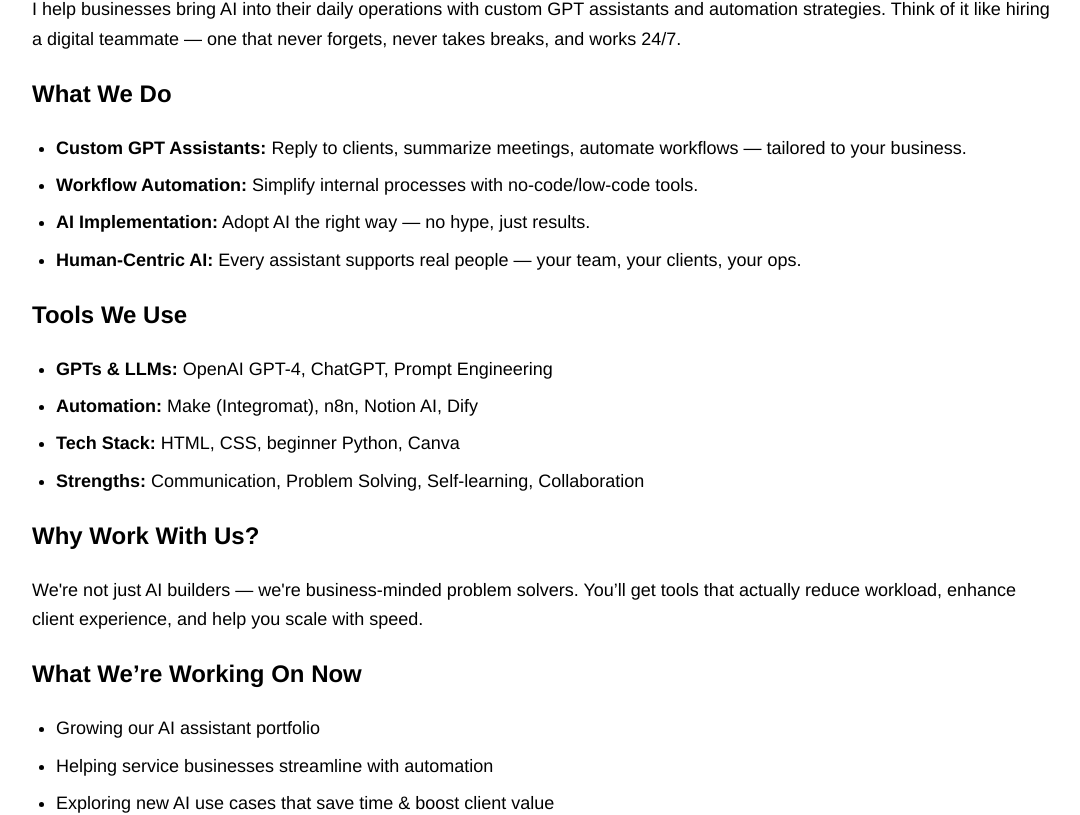
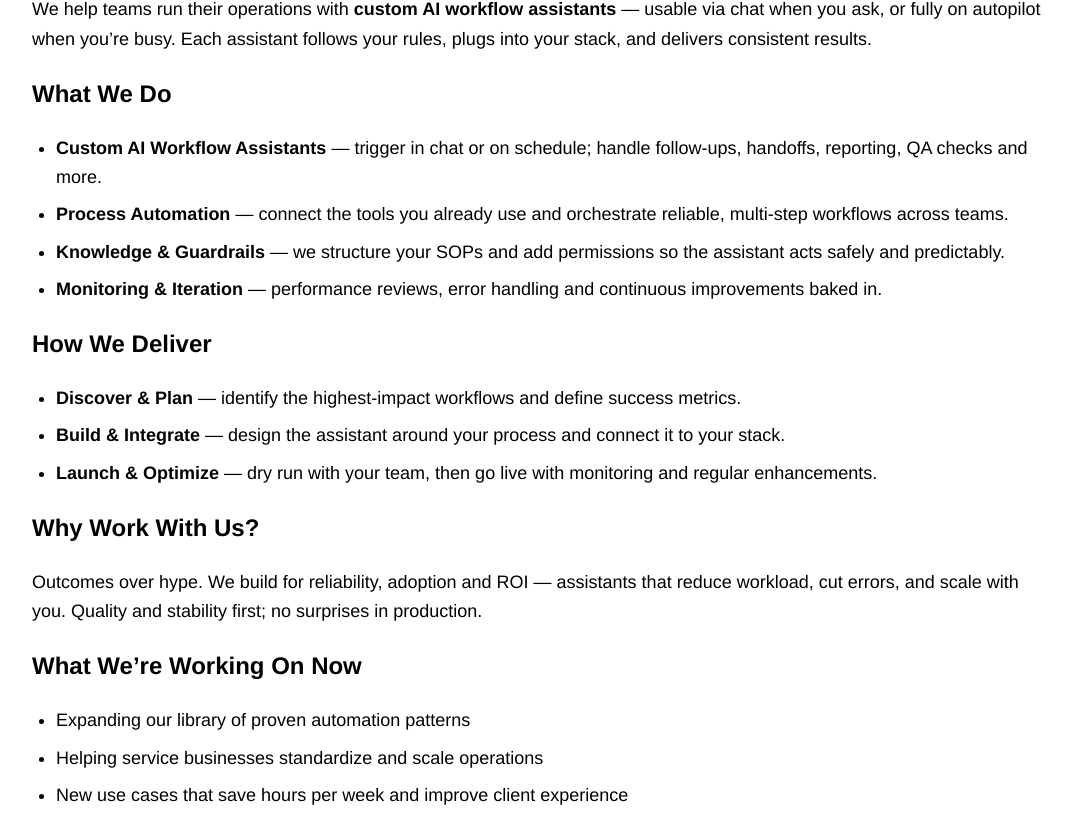
Before and after one commit to Kalcho8233/OmniNexAIWebsite, a Next.js app: page /about in a window 1280 px wide. Shown: the part 311-1126 px from the top of the page, without its empty margins (96-1176 px from the left). Built offline with nearby package versions, Linux system fonts and the light colour scheme.

Commit message:
Update about.jsx

```diff
--- a/pages/about.jsx
+++ b/pages/about.jsx
@@ -20,7 +20,10 @@
     <>
       <Head>
         <title>About Us | OmniNex</title>
-        <meta name="description" content="Learn more about OmniNex – who we are, what we do, and how we help businesses grow with AI automation." />
+        <meta
+          name="description"
+          content="Learn more about OmniNex – who we are, how we design custom AI workflow assistants, and how we help teams get measurable results."
+        />
       </Head>
 
       <Navbar />
@@ -30,39 +33,50 @@
           <h1 className="text-4xl md:text-5xl font-bold text-center mb-12">About OmniNex</h1>
 
           <section className="space-y-6 text-lg leading-relaxed">
-            <p>Hello, I’m Nikola — founder of OmniNex.</p>
+            <p>Hi, I’m Nikola — founder of OmniNex.</p>
             <p>
-              I help businesses bring AI into their daily operations with custom GPT assistants and automation strategies.
-              Think of it like hiring a digital teammate — one that never forgets, never takes breaks, and works 24/7.
+              We help teams run their operations with <strong>custom AI workflow assistants</strong> — usable via chat when you ask, or fully on autopilot when you’re busy. Each assistant follows your rules, plugs into your stack, and delivers consistent results.
             </p>
 
             <h2 className="text-2xl font-semibold mt-10">What We Do</h2>
             <ul className="list-disc pl-6 space-y-2">
-              <li><strong>Custom GPT Assistants:</strong> Reply to clients, summarize meetings, automate workflows — tailored to your business.</li>
-              <li><strong>Workflow Automation:</strong> Simplify internal processes with no-code/low-code tools.</li>
-              <li><strong>AI Implementation:</strong> Adopt AI the right way — no hype, just results.</li>
-              <li><strong>Human-Centric AI:</strong> Every assistant supports real people — your team, your clients, your ops.</li>
+              <li>
+                <strong>Custom AI Workflow Assistants</strong> — trigger in chat or on schedule; handle follow-ups, handoffs, reporting, QA checks and more.
+              </li>
+              <li>
+                <strong>Process Automation</strong> — connect the tools you already use and orchestrate reliable, multi-step workflows across teams.
+              </li>
+              <li>
+                <strong>Knowledge & Guardrails</strong> — we structure your SOPs and add permissions so the assistant acts safely and predictably.
+              </li>
+              <li>
+                <strong>Monitoring & Iteration</strong> — performance reviews, error handling and continuous improvements baked in.
+              </li>
             </ul>
 
-            <h2 className="text-2xl font-semibold mt-10">Tools We Use</h2>
+            <h2 className="text-2xl font-semibold mt-10">How We Deliver</h2>
             <ul className="list-disc pl-6 space-y-2">
-              <li><strong>GPTs & LLMs:</strong> OpenAI GPT-4, ChatGPT, Prompt Engineering</li>
-              <li><strong>Automation:</strong> Make (Integromat), n8n, Notion AI, Dify</li>
-              <li><strong>Tech Stack:</strong> HTML, CSS, beginner Python, Canva</li>
-              <li><strong>Strengths:</strong> Communication, Problem Solving, Self-learning, Collaboration</li>
+              <li>
+                <strong>Discover & Plan</strong> — identify the highest-impact workflows and define success metrics.
+              </li>
+              <li>
+                <strong>Build & Integrate</strong> — design the assistant around your process and connect it to your stack.
+              </li>
+              <li>
+                <strong>Launch & Optimize</strong> — dry run with your team, then go live with monitoring and regular enhancements.
+              </li>
             </ul>
 
             <h2 className="text-2xl font-semibold mt-10">Why Work With Us?</h2>
             <p>
-              We're not just AI builders — we're business-minded problem solvers.
-              You’ll get tools that actually reduce workload, enhance client experience, and help you scale with speed.
+              Outcomes over hype. We build for reliability, adoption and ROI — assistants that reduce workload, cut errors, and scale with you. Quality and stability first; no surprises in production.
             </p>
 
             <h2 className="text-2xl font-semibold mt-10">What We’re Working On Now</h2>
             <ul className="list-disc pl-6 space-y-2">
-              <li>Growing our AI assistant portfolio</li>
-              <li>Helping service businesses streamline with automation</li>
-              <li>Exploring new AI use cases that save time & boost client value</li>
+              <li>Expanding our library of proven automation patterns</li>
+              <li>Helping service businesses standardize and scale operations</li>
+              <li>New use cases that save hours per week and improve client experience</li>
             </ul>
 
             {/* Founder Profile with Animation */}
```
